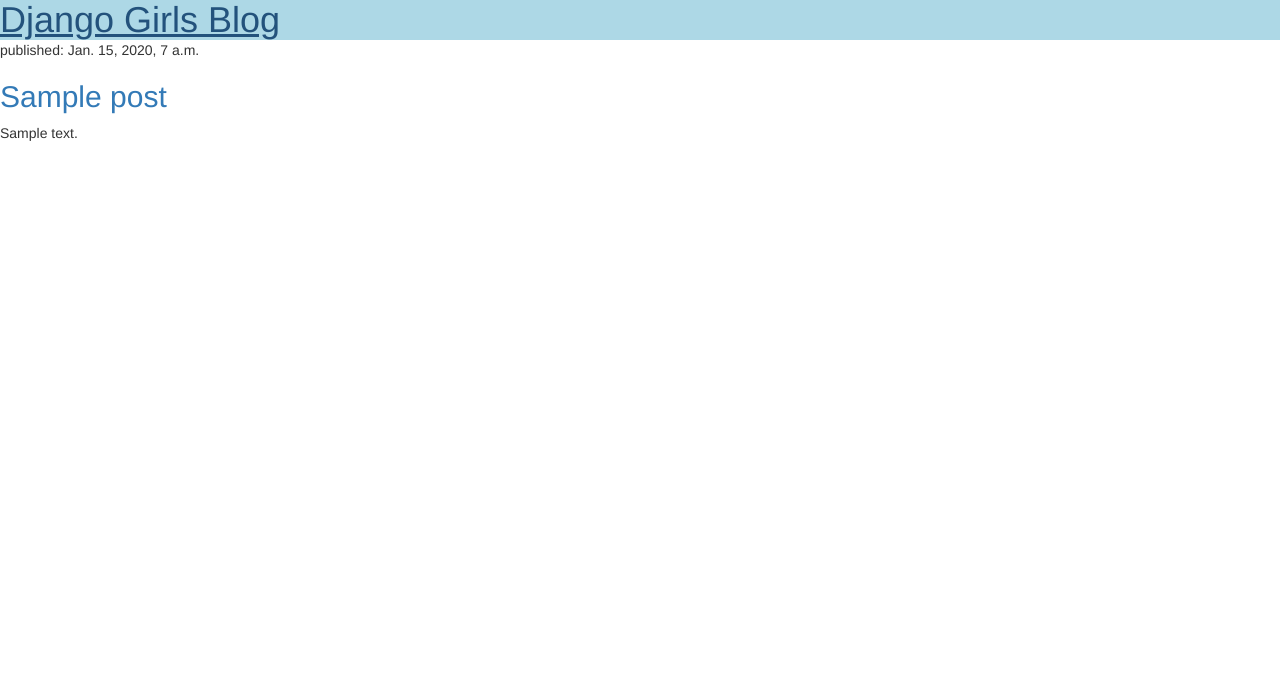
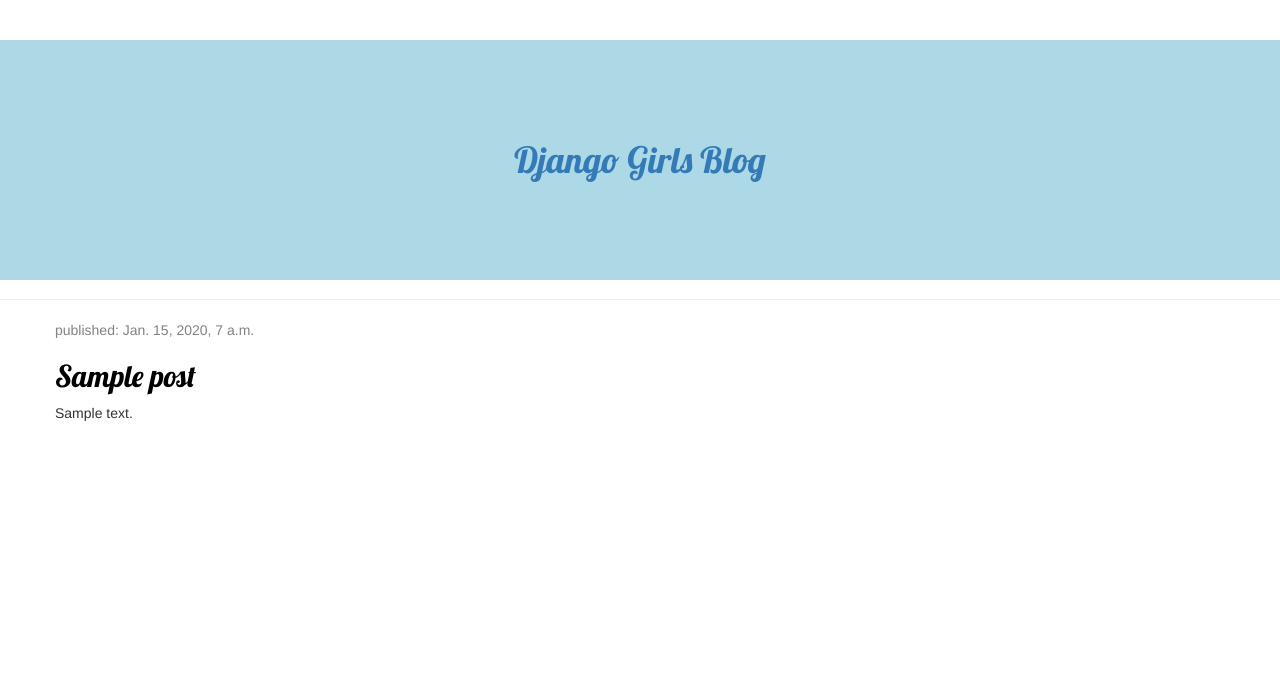
Before and after one commit to giuliacomgiu/my-first-blog, a Django app: template blog/templates/blog/post_list.html in a window 1280 px wide. Shown: the top 693 px of the page. Run offline with Django 3.2, Linux system fonts and the light colour scheme; the template is opened without the code that fills it: values that come from a table or form of the project are taken from there, others are empty; tables that the repository leaves empty hold one stand-in row (values such as "Sample post"); some libraries are stand-ins or nearby versions.

Commit message:
more css

```diff
--- a/blog/static/css/blog.css
+++ b/blog/static/css/blog.css
@@ -1,5 +1,50 @@
 h1 {
+	background-color: lightblue;
 	max-width: 1400px;
-    margin: auto;
-    background-color: lightblue;
+    padding-top: 100px;
+    padding-bottom: 100px;
+    text-align: center;
+    -webkit-transition: background-color 1.5s; /* Safari */
+    transition: background-color 1.5s;
+
+    font-family: 'Lobster',cursive;
 }
+
+h1:hover {
+    background-color: lightpink;
+}
+
+h2 {
+	font-family: 'Lobster',cursive;
+}
+
+.content {
+    margin-left: 40px;
+}
+
+.date {
+    color: #828282;
+}
+
+.save {
+    float: right;
+}
+
+.post-form textarea, .post-form input {
+    width: 100%;
+}
+
+.top-menu, .top-menu:hover, .top-menu:visited {
+    color: #ffffff;
+    float: right;
+    font-size: 26pt;
+    margin-right: 20px;
+}
+
+.post {
+    margin-bottom: 70px;
+}
+
+.post h2 a, .post h2 a:visited {
+    color: #000000;
+}
--- a/blog/templates/blog/post_list.html
+++ b/blog/templates/blog/post_list.html
@@ -4,19 +4,28 @@
         <title>Django Girls blog</title>
         <link rel="stylesheet" href="//maxcdn.bootstrapcdn.com/bootstrap/3.2.0/css/bootstrap.min.css">
         <link rel="stylesheet" href="//maxcdn.bootstrapcdn.com/bootstrap/3.2.0/css/bootstrap-theme.min.css">
+        <link href="//fonts.googleapis.com/css?family=Lobster&subset=latin,latin-ext" rel="stylesheet" type="text/css">
         <link rel="stylesheet" href="{% static 'css/blog.css' %}">
     </head>
     <body>
-        <div>
+        <div class="page-header">
             <h1><a href="https://www.youtube.com/watch?v=gy1B3agGNxw">Django Girls Blog</a></h1>
         </div>
 
-        {% for post in posts %}
-            <div>
-                <p>published: {{ post.published_date }}</p>
-                <h2><a href="">{{ post.title }}</a></h2>
-                <p>{{ post.text|linebreaksbr }}</p>
+        <div class="content container">
+            <div class="row">
+                <div class="col-md-8">
+                    {% for post in posts %}
+                        <div class="post">
+                            <div class="date">
+                                <p>published: {{ post.published_date }}</p>
+                            </div>
+                            <h2><a href="">{{ post.title }}</a></h2>
+                            <p>{{ post.text|linebreaksbr }}</p>
+                        </div>
+                    {% endfor %}
+                </div>
             </div>
-        {% endfor %}
+        </div>
     </body>
 </html>
```
